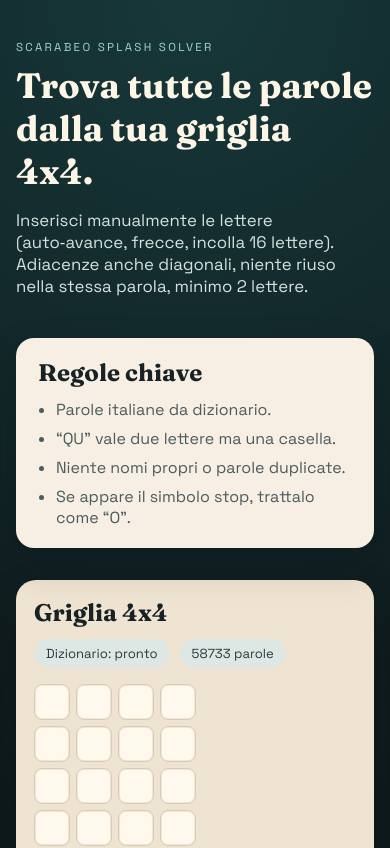
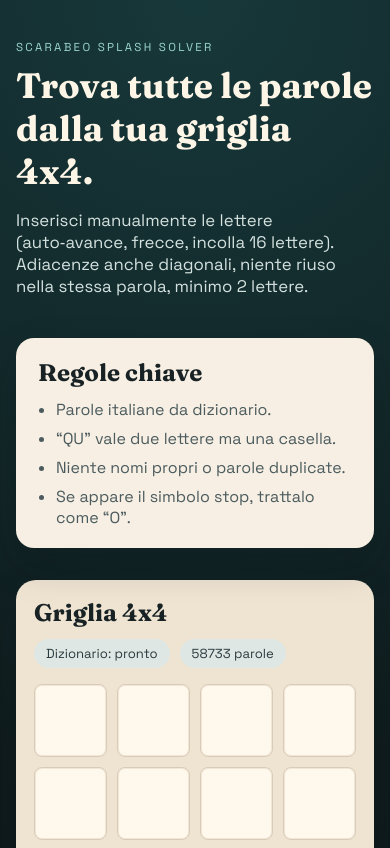
Before and after one commit to pav1tt0/scarabeo, a React (Vite) app: page / in a window 390 px wide. Shown: the top 848 px of the page. Built offline with nearby package versions, Linux system fonts and the light colour scheme.

Commit message:
Make mobile grid larger and fluid

```diff
--- a/src/App.css
+++ b/src/App.css
@@ -239,7 +239,7 @@ button:disabled {
   margin-top: 24px;
 }
 
-@media (max-width: 720px) {
+@media (max-width: 900px) {
   .app {
     padding: 28px 16px 48px;
   }
@@ -249,14 +249,15 @@ button:disabled {
   }
 
   .grid {
-    grid-template-columns: repeat(4, 36px);
-    gap: 6px;
+    grid-template-columns: repeat(4, minmax(64px, 1fr));
+    gap: 10px;
   }
 
   .cell {
-    width: 36px;
-    height: 36px;
-    font-size: 1rem;
-    line-height: 36px;
+    width: auto;
+    height: auto;
+    aspect-ratio: 1 / 1;
+    font-size: 1.5rem;
+    line-height: 1;
   }
 }
```
